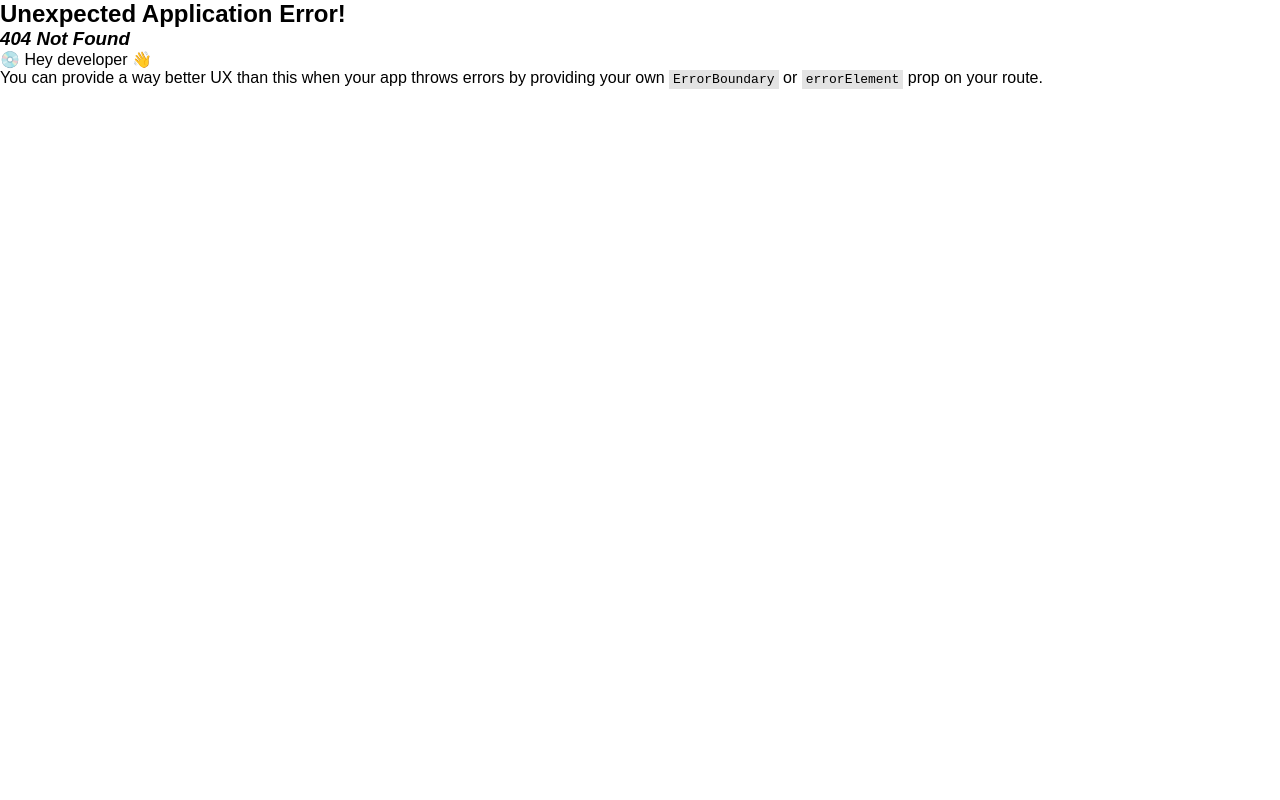
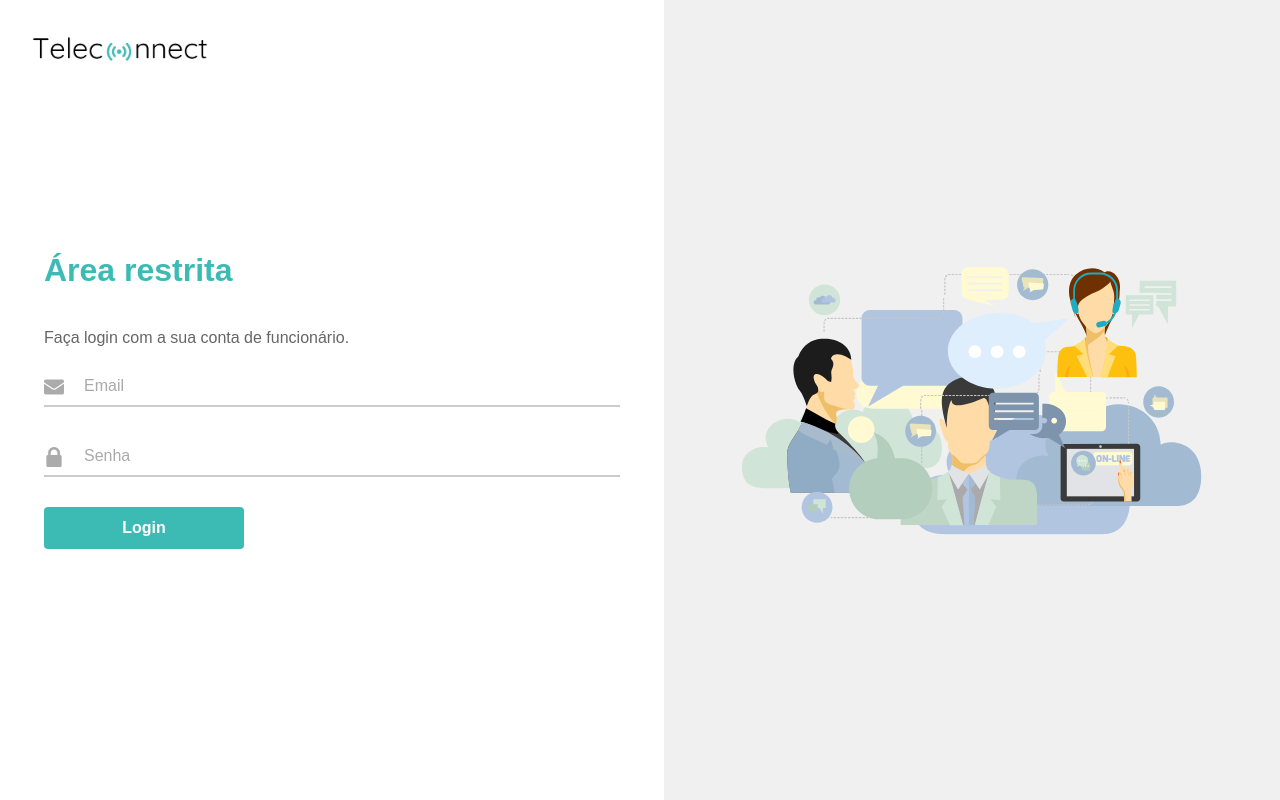
Before and after one commit to zorrzi/teleconnect-frontend, a React (Vite) app in the folder teleconnect-frontend/: page /admin/login in a window 1280 px wide. Before the commit this address had no page. Built offline with nearby package versions, Linux system fonts and the light colour scheme; a web font is replaced by a local one.

Commit message:
feat: login page funcionarios

```diff
--- /dev/null
+++ b/teleconnect-frontend/src/pages/admin/login/components/loginFormAdmin.tsx
@@ -0,0 +1,123 @@
+import styled from 'styled-components';
+
+export const LoginFormAdmin = () => {
+    return (
+        <LoginStyles>
+            <Title>Área restrita</Title>
+            <Subtitle>Faça login com a sua conta de funcionário.</Subtitle>
+            <Form>
+                <FormGroup>
+                    <Icon src="/email.png" alt="Ícone Email" />
+                    <Input type="email" id="email" placeholder="Digite seu email" required />
+                    <Label htmlFor="email">Email</Label>
+                </FormGroup>
+                <FormGroup>
+                    <Icon src="/padlock.png" alt="Ícone Senha" />
+                    <Input type="password" id="password" placeholder="Digite sua senha" required />
+                    <Label htmlFor="password">Senha</Label>
+                </FormGroup>
+                <Button type="submit">Login</Button>
+            </Form>
+        </LoginStyles>
+    );
+};
+
+const LoginStyles = styled.div`
+    display: flex;
+    flex-direction: column;
+    justify-content: center;
+    padding: 0 20px;
+    width: 100%;
+`;
+
+const Title = styled.h1`
+    font-size: 2rem;
+    font-weight: 700;
+    color: #3CBBB4;
+    margin-bottom: 40px;
+    text-align: left;
+`;
+
+const Subtitle = styled.p`
+    font-size: 1rem;
+    color: #666666;
+    margin-bottom: 20px;
+    text-align: left;
+`;
+
+const Form = styled.form`
+    display: flex;
+    flex-direction: column;
+`;
+
+const FormGroup = styled.div`
+    position: relative;
+    display: flex;
+    align-items: center;
+    margin-bottom: 30px;
+`;
+
+const Icon = styled.img`
+    position: absolute;
+    left: 0;
+    top: 50%;
+    transform: translateY(-50%);
+    width: 20px;
+    height: 20px;
+    margin-right: 10px;
+`;
+
+const Label = styled.label`
+    position: absolute;
+    left: 40px; /* Ajustado para acomodar o ícone */
+    top: 10px;
+    font-size: 1rem;
+    color: #aaaaaa;
+    pointer-events: none;
+    transition: all 0.2s ease;
+
+    input:focus ~ &,
+    input:not(:placeholder-shown) ~ & {
+        top: -16px;
+        font-size: 0.85rem;
+        color: #3CBBB4;
+    }
+`;
+
+const Input = styled.input`
+    width: 100%;
+    padding: 10px 0 10px 40px; /* Espaço ajustado para o ícone */
+    border: none;
+    border-bottom: 2px solid #cccccc;
+    font-size: 1rem;
+    background: transparent;
+    color: #333333;
+    transition: border-color 0.3s ease;
+
+    &:focus {
+        outline: none;
+        border-bottom: 2px solid #3CBBB4;
+    }
+
+    &::placeholder {
+        color: transparent; /* Placeholder escondido para usar apenas o label */
+    }
+`;
+
+const Button = styled.button`
+    width: 100%;
+    max-width: 200px; /* Ajusta o tamanho máximo do botão */
+    padding: 12px 0;
+    background-color: #3CBBB4;
+    color: white;
+    font-size: 1rem;
+    font-weight: 700;
+    border: none;
+    border-radius: 4px;
+    cursor: pointer;
+    transition: background-color 0.3s ease;
+
+    &:hover {
+        background-color: #32A09A;
+    }
+`;
--- /dev/null
+++ b/teleconnect-frontend/src/pages/admin/login/components/loginImage.tsx
@@ -0,0 +1,32 @@
+import styled from 'styled-components';
+
+export const LoginImage = () => {
+    return (
+        <ImageContainer>
+            <Image
+                src="/login.svg"
+                alt="Ilustração de comunicação"
+            />
+        </ImageContainer>
+    );
+};
+
+const ImageContainer = styled.div`
+    display: none;
+
+    @media (min-width: 768px) {
+        display: flex;
+        align-items: center;
+        justify-content: center;
+        background-color: #f0f0f0;
+        flex: 1;
+        height: 100vh; /* Ocupa toda a altura da viewport */
+    }
+`;
+
+const Image = styled.img`
+    max-width: 75%; /* Permite que a imagem ocupe o máximo do espaço disponível */
+    height: 80%; /* Define uma altura maior para destacar a imagem */
+    object-fit: contain; /* Garante que a imagem seja redimensionada proporcionalmente */
+    border-radius: 8px;
+`;
--- a/teleconnect-frontend/src/pages/user/login/login.tsx
+++ b/teleconnect-frontend/src/pages/admin/login/loginAdmin.tsx
@@ -1,15 +1,15 @@
 import styled from 'styled-components';
-import { LoginForm } from './components/loginform';
+import { LoginFormAdmin } from './components/loginFormAdmin';
 import { LoginImage } from './components/loginimage';
 
-export const Login = () => {
+export const LoginAdmin = () => {
     return (
         <LoginContainer>
             <LogoWrapper>
                 <Logo src="/logo.png" alt="Logo Teleconnect" />
             </LogoWrapper>
             <FormWrapper>
-                <LoginForm />
+                < LoginFormAdmin/>
             </FormWrapper>
             <ImageWrapper>
                 <LoginImage />
@@ -37,14 +37,13 @@ const LogoWrapper = styled.div`
 `;
 
 const Logo = styled.img`
-    width: 200px; /* Aumenta o tamanho da logo */
+    width: 200px; /* Ajusta o tamanho da logo */
     height: auto;
 
     @media (max-width: 768px) {
         width: 150px; /* Ajusta o tamanho em telas menores */
     }
 `;
-
 
 const FormWrapper = styled.div`
     flex: 1; /* O formulário ocupa 50% */
--- /dev/null
+++ b/teleconnect-frontend/src/pages/admin/routes.tsx
@@ -0,0 +1,12 @@
+import { redirect, RouteObject } from 'react-router-dom';
+import { LoginAdmin } from './login/loginAdmin';
+
+const routes: RouteObject[] = [
+    {
+        path: "admin/login",
+        element: <LoginAdmin />,
+        id: "loginadmin",
+    },
+];
+
+export default routes;
--- /dev/null
+++ b/teleconnect-frontend/src/pages/user/login/loginUser.tsx
@@ -0,0 +1,64 @@
+import styled from 'styled-components';
+import { LoginForm } from './components/loginFormUser';
+import { LoginImage } from './components/loginimage';
+
+export const Login = () => {
+    return (
+        <LoginContainer>
+            <LogoWrapper>
+                <Logo src="/logo.png" alt="Logo Teleconnect" />
+            </LogoWrapper>
+            <FormWrapper>
+                <LoginForm />
+            </FormWrapper>
+            <ImageWrapper>
+                <LoginImage />
+            </ImageWrapper>
+        </LoginContainer>
+    );
+};
+
+const LoginContainer = styled.div`
+    position: relative;
+    height: 100vh; /* Ocupa toda a altura da tela */
+    display: flex;
+    background-color: #f9f9f9;
+
+    @media (max-width: 768px) {
+        flex-direction: column; /* Empilha os elementos em telas menores */
+    }
+`;
+
+const LogoWrapper = styled.div`
+    position: absolute;
+    top: 20px;
+    left: 20px;
+    z-index: 10; /* Garante que a logo fique acima de outros elementos */
+`;
+
+const Logo = styled.img`
+    width: 200px; /* Aumenta o tamanho da logo */
+    height: auto;
+
+    @media (max-width: 768px) {
+        width: 150px; /* Ajusta o tamanho em telas menores */
+    }
+`;
+
+
+const FormWrapper = styled.div`
+    flex: 1; /* O formulário ocupa 50% */
+    display: flex;
+    align-items: center;
+    justify-content: center;
+    background-color: #ffffff;
+    padding: 24px;
+`;
+
+const ImageWrapper = styled.div`
+    flex: 1; /* A imagem ocupa 50% */
+    display: flex;
+    align-items: center;
+    justify-content: center;
+    background-color: #f0f0f0;
+`;
--- a/teleconnect-frontend/src/pages/user/routes.tsx
+++ b/teleconnect-frontend/src/pages/user/routes.tsx
@@ -2,8 +2,8 @@ import { redirect, RouteObject } from 'react-router-dom';
 import { Dashboard } from './dashboard/dashboard';
 import { Home } from './dashboard/nested/home/homepage';
 import { LandingPage } from './landingpage/landingpage';
-import { Login } from './login/login';
-import { Signup } from './signup/signup';
+import { Login } from './login/loginUser';
+import { Signup } from './signup/signupUser';
 
 const routes: RouteObject[] = [
     {
--- a/teleconnect-frontend/src/router.tsx
+++ b/teleconnect-frontend/src/router.tsx
@@ -1,11 +1,15 @@
 import { createBrowserRouter } from "react-router-dom";
 import App from "./App";
 import userRoutes from './pages/user/routes';
+import adminRoutes from './pages/admin/routes';
+import { LandingPage } from "./pages/user/landingpage/landingpage";
 
 export const router = createBrowserRouter([
     ...userRoutes,
+    ...adminRoutes,
+
     {
         path: "/",
-        element: <App />,
+        element: <LandingPage/>,
     }
 ]);
```
Also changed, not shown: teleconnect-frontend/src/pages/user/login/components/loginFormUser.tsx (renamed from teleconnect-frontend/src/pages/user/login/components/loginform.tsx), teleconnect-frontend/src/pages/user/signup/signupUser.tsx (renamed from teleconnect-frontend/src/pages/user/signup/signup.tsx).
